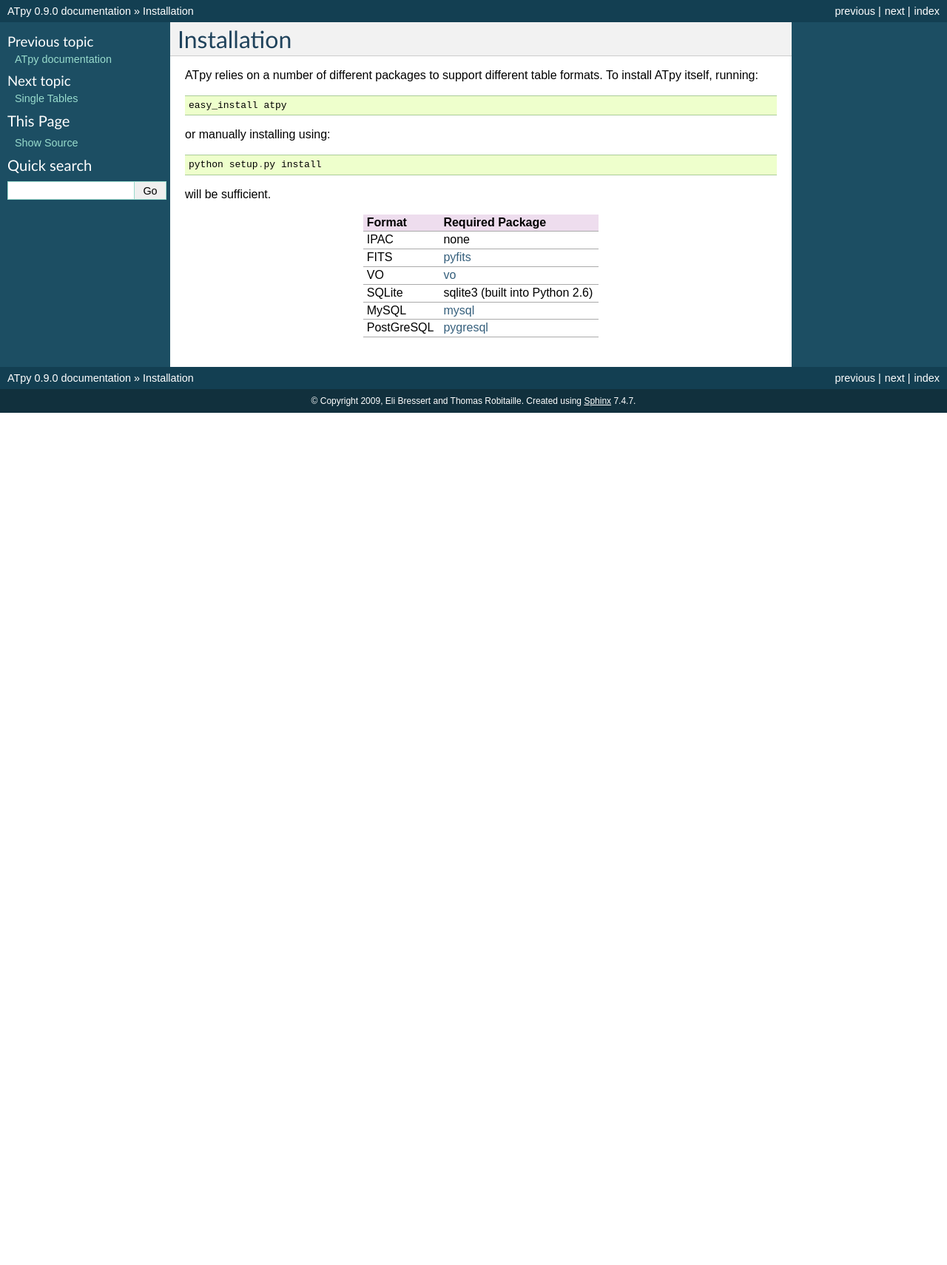
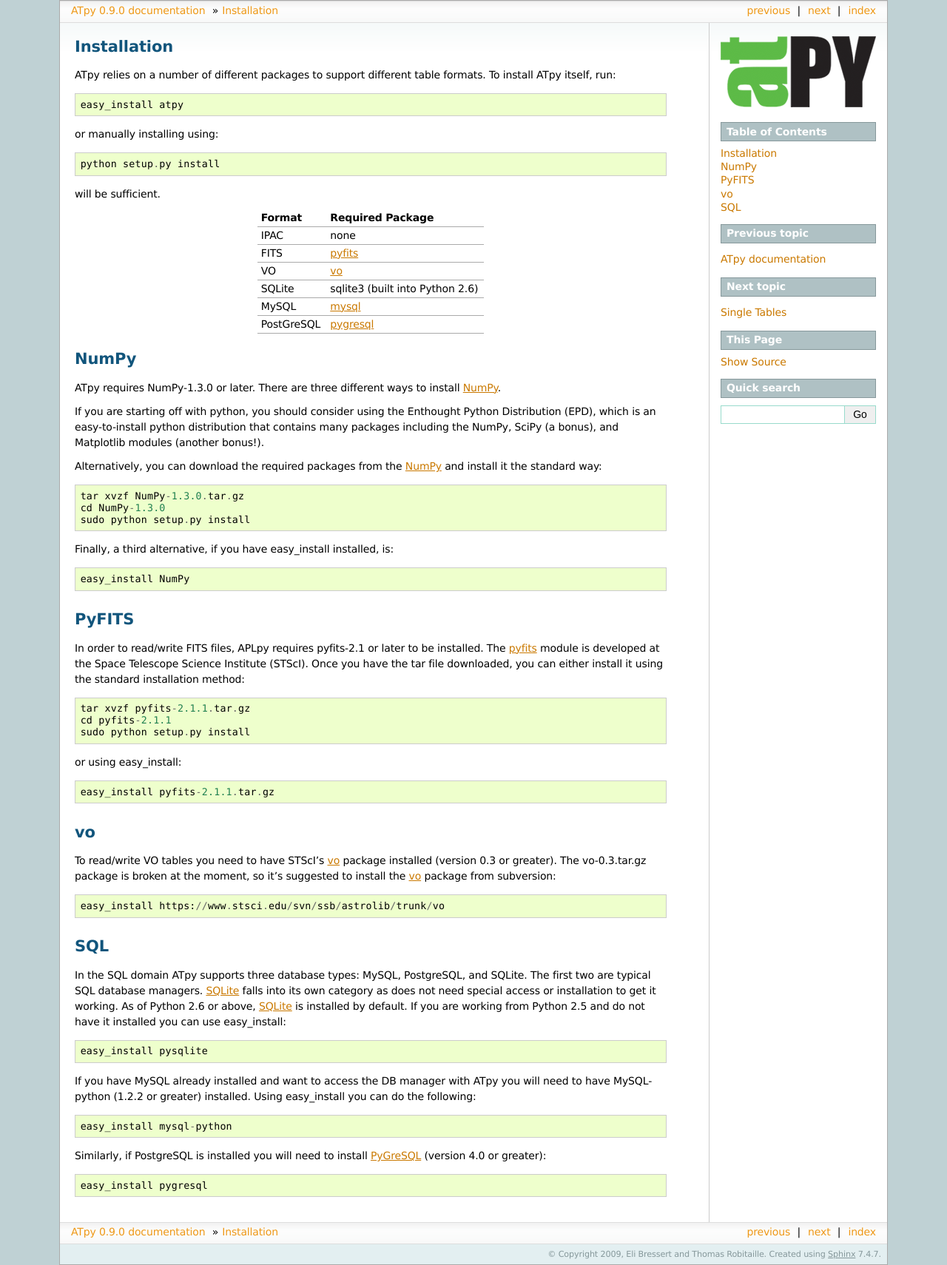
Before and after one commit to atpy/atpy.github.com, a Sphinx documentation site: the page built from source/installation.rst, in a window 1280 px wide. Shown: the whole page at 74% size. Built offline with Sphinx 7.4.7, drawn with Linux system fonts in a browser that asks for light colours; before the commit the page ends 900 px from its top, so only the background shows below that.

Commit message:
Update on documentation files.
git-svn-id: https://atpy.svn.sourceforge.net/svnroot/atpy/documentation@46 a84d3894-9e97-4a94-862a-515d26404f57

```diff
--- a/source/conf.py
+++ b/source/conf.py
@@ -91,7 +91,7 @@ pygments_style = 'sphinx'
 
 # The theme to use for HTML and HTML Help pages.  Major themes that come with
 # Sphinx are currently 'default' and 'sphinxdoc'.
-html_theme = 'default'
+html_theme = 'sphinxdoc'
 
 # Theme options are theme-specific and customize the look and feel of a theme
 # further.  For a list of options available for each theme, see the
@@ -110,7 +110,7 @@ html_theme = 'default'
 
 # The name of an image file (relative to this directory) to place at the top
 # of the sidebar.
-#html_logo = None
+html_logo = "atpy_logo.png"
 
 # The name of an image file (within the static path) to use as favicon of the
 # docs.  This file should be a Windows icon file (.ico) being 16x16 or 32x32
--- a/source/installation.rst
+++ b/source/installation.rst
@@ -1,7 +1,7 @@
 Installation
 ------------
 
-ATpy relies on a number of different packages to support different table formats. To install ATpy itself, running::
+ATpy relies on a number of different packages to support different table formats. To install ATpy itself, run::
 
     easy_install atpy
 
@@ -24,7 +24,74 @@ will be sufficient.
    PostGreSQL    pygresql_
 =============    ================================
 
+
+NumPy
+-----------
+ATpy requires NumPy-1.3.0 or later. There are three different ways to install NumPy_.
+
+If you are starting off with python, you should consider using the Enthought Python Distribution (EPD), which is an easy-to-install python distribution that contains many packages including the NumPy, SciPy (a bonus), and Matplotlib modules (another bonus!).
+
+Alternatively, you can download the required packages from the NumPy_ and install it the standard way::
+
+    tar xvzf NumPy-1.3.0.tar.gz
+    cd NumPy-1.3.0
+    sudo python setup.py install
+
+Finally, a third alternative, if you have easy_install installed, is::
+
+    easy_install NumPy
+
+
+PyFITS
+-----------
+In order to read/write FITS files, APLpy requires pyfits-2.1 or later to be installed. The pyfits_ module is developed at the Space Telescope Science Institute (STScI). Once you have the tar file downloaded, you can either install it using the standard installation method::
+
+    tar xvzf pyfits-2.1.1.tar.gz
+    cd pyfits-2.1.1
+    sudo python setup.py install
+
+or using easy_install::
+
+     easy_install pyfits-2.1.1.tar.gz
+
+
+vo
+-----------
+To read/write VO tables you need to have STScI's vo_ package installed (version 0.3 or greater). The vo-0.3.tar.gz package is broken at the moment, so it's suggested to install the vo_ package from subversion::
+
+    easy_install https://www.stsci.edu/svn/ssb/astrolib/trunk/vo
+
+SQL
+-----------
+In the SQL domain ATpy supports three database types: MySQL, PostgreSQL, and SQLite. The first two are typical SQL database managers. SQLite_ falls into its own category as does not need special access or installation to get it working. As of Python 2.6 or above, SQLite_ is installed by default. If you are working from Python 2.5 and do not have it installed you can use easy_install::
+
+    easy_install pysqlite
+
+If you have MySQL already installed and want to access the DB manager with ATpy you will need to have MySQL-python (1.2.2 or greater) installed. Using easy_install you can do the following::
+
+    easy_install mysql-python
+
+Similarly, if PostgreSQL is installed you will need to install PyGreSQL_ (version 4.0 or greater)::
+
+    easy_install pygresql
+
+
+
+
+
+
+
+
+
+
+
+
+
+
 .. _pyfits: http://www.stsci.edu/resources/software_hardware/pyfits
 .. _vo: http://www.stsci.edu/trac/ssb/astrolib
 .. _mysql: mysql-python <http://sourceforge.net/projects/mysql-python
 .. _pygresql: http://www.pygresql.org/
+.. _PyGreSQL: http://www.pygresql.org/
+.. _NumPy: http://numpy.scipy.org/
+.. _SQLite: http://docs.python.org/library/sqlite3.html
```
Also changed, not shown: source/atpy_logo.png (added), 15 other files.
